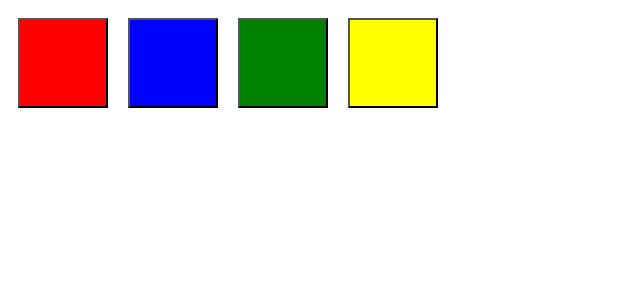
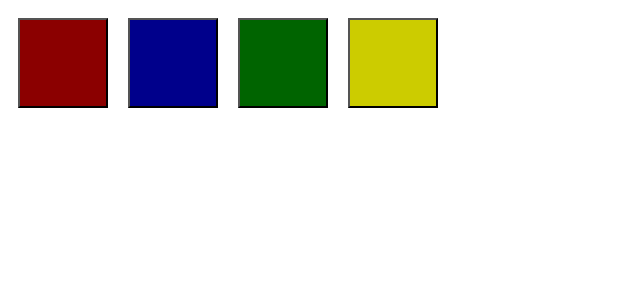
Before and after one commit to FlyingMillennial/simon, an Angular app: page / in a window 1280 px wide. Shown: the top 300 px of the page, without its empty margins (0-640 px from the left). Built offline with nearby package versions, Linux system fonts and the light colour scheme.

Commit message:
added ability for buttons to flash correct color via user input

```diff
--- a/src/app/app.component.html
+++ b/src/app/app.component.html
@@ -1,4 +1,4 @@
-<app-color-button [color]="redColor" (clicked)="handleButtonClick($event)"></app-color-button>
-<app-color-button [color]="blueColor" (clicked)="handleButtonClick($event)"></app-color-button>
-<app-color-button [color]="greenColor" (clicked)="handleButtonClick($event)"></app-color-button>
-<app-color-button [color]="yellowColor" (clicked)="handleButtonClick($event)"></app-color-button>
+<app-color-button [color]="redColor" (clicked)="handleButtonClick($event)" [failed]="failed"></app-color-button>
+<app-color-button [color]="blueColor" (clicked)="handleButtonClick($event)" [failed]="failed"></app-color-button>
+<app-color-button [color]="greenColor" (clicked)="handleButtonClick($event)" [failed]="failed"></app-color-button>
+<app-color-button [color]="yellowColor" (clicked)="handleButtonClick($event)" [failed]="failed"></app-color-button>
--- a/src/app/app.component.ts
+++ b/src/app/app.component.ts
@@ -7,7 +7,8 @@ import { ButtonColor } from './shared/button-colors.enum';
   styleUrls: ['./app.component.scss']
 })
 export class AppComponent {
-  title = 'simon';
+  title:string = 'simon';
+  failed:boolean = false;
 
   redColor: ButtonColor = ButtonColor.red;
   blueColor: ButtonColor = ButtonColor.blue;
--- a/src/app/components/color-button/color-button.component.html
+++ b/src/app/components/color-button/color-button.component.html
@@ -1 +1,8 @@
-<button (click)="buttonClicked(color)" [ngStyle]="{backgroundColor: color}"></button>
+<button
+    (click)="buttonClicked(color)"
+    (mousedown)="lightButton()"
+    (mouseup)="darkenButton()"
+    (mouseout)="darkenButton()"
+    [ngClass]="cssClassObject"
+    [class.fail]="failed">
+</button>
--- a/src/app/components/color-button/color-button.component.scss
+++ b/src/app/components/color-button/color-button.component.scss
@@ -6,3 +6,39 @@ button {
     color: white;
     font-weight: bold;
 }
+
+button.fail, button.lit.fail {
+    background-color: red;
+}
+
+.green {
+    background-color: darkgreen;
+}
+
+.green.lit {
+    background-color: lime;
+}
+
+.red {
+    background-color: darkred;
+}
+
+.red.lit {
+    background-color: red;
+}
+
+.yellow {
+    background-color: #CCCC00;
+}
+
+.yellow.lit {
+    background-color: yellow;
+}
+
+.blue {
+    background-color: darkblue;
+}
+
+.blue.lit {
+    background-color: blue;
+}
--- a/src/app/components/color-button/color-button.component.ts
+++ b/src/app/components/color-button/color-button.component.ts
@@ -15,22 +15,41 @@ export class ColorButtonComponent implements OnInit {
  * x. should have an eventEmitter/output pair to say it's been clicked
  * x. should be a <button>
  * x. should be a big square the color of it's color input
- * 6. should flash a brighter shade of its color when clicked
+ * x. should flash a brighter shade of its color when clicked
  * 7. should make a noise when clicked
- * 8. should be able to become solid red by some means
+ * x. should be able to become solid red by some means
  * 9. Needs to have a way to know via user input (click) to flash OR via app input (sequence) to flash
  */
 
   @Input() color:ButtonColor;
+  @Input() failed:boolean = false;
   @Output() clicked:EventEmitter<ButtonColor> = new EventEmitter();
+
+  public cssClassObject:any;
+
+  private getCssClassObject(color) {
+    let cssClassObject = {};
+    cssClassObject[color] = true;
+    cssClassObject["lit"] = false;
+    return cssClassObject;
+  }
 
   constructor() { }
 
-  ngOnInit(): void {
+  ngOnInit():void {
+    this.cssClassObject = this.getCssClassObject(this.color);
   }
 
-  buttonClicked(color:ButtonColor):void {
+  public buttonClicked(color:ButtonColor):void {
     this.clicked.emit(color);
   }
 
+  public lightButton() {
+    this.cssClassObject.lit = true;
+  }
+
+  public darkenButton() {
+    this.cssClassObject.lit = false;
+  }
+
 }
```
